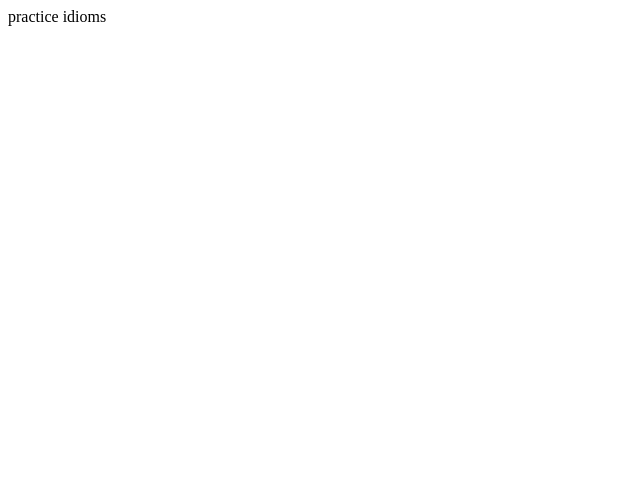
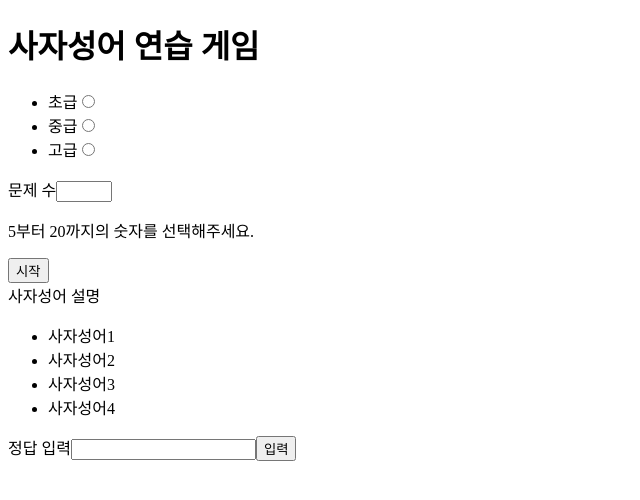
Before and after one commit to hungerbk/practice-idioms, a React (Vite) app: page / in a window 1280 px wide. Shown: the top 500 px of the page, without its empty margins (0-640 px from the left). Built offline with nearby package versions, Linux system fonts and the light colour scheme.

Commit message:
💄 [Design] 기본 레이아웃 설정

```diff
--- a/src/App.tsx
+++ b/src/App.tsx
@@ -1,7 +1,44 @@
 function App() {
   return (
     <>
-      <div>practice idioms</div>
+      <form action="">
+        <h1>사자성어 연습 게임</h1>
+        <ul>
+          <li>
+            <label htmlFor="easy">초급</label>
+            <input type="radio" name="level" id="easy" value="easy" required />
+          </li>
+          <li>
+            <label htmlFor="normal">중급</label>
+            <input type="radio" name="level" id="normal" value="normal" />
+          </li>
+          <li>
+            <label htmlFor="hard">고급</label>
+            <input type="radio" name="level" id="hard" value="hard" />
+          </li>
+        </ul>
+        <span>
+          <label htmlFor="number-of-problem">문제 수</label>
+          <input type="number" max={20} min={5} id="number-of-problem" required />
+          <p>5부터 20까지의 숫자를 선택해주세요.</p>
+        </span>
+        <button type="submit">시작</button>
+      </form>
+
+      <div>
+        <span>사자성어 설명</span>
+        <ul>
+          <li>사자성어1</li>
+          <li>사자성어2</li>
+          <li>사자성어3</li>
+          <li>사자성어4</li>
+        </ul>
+        <span>
+          <label htmlFor="answer">정답 입력</label>
+          <input type="text" id="answer" />
+          <button type="button">입력</button>
+        </span>
+      </div>
     </>
   );
 }
```
